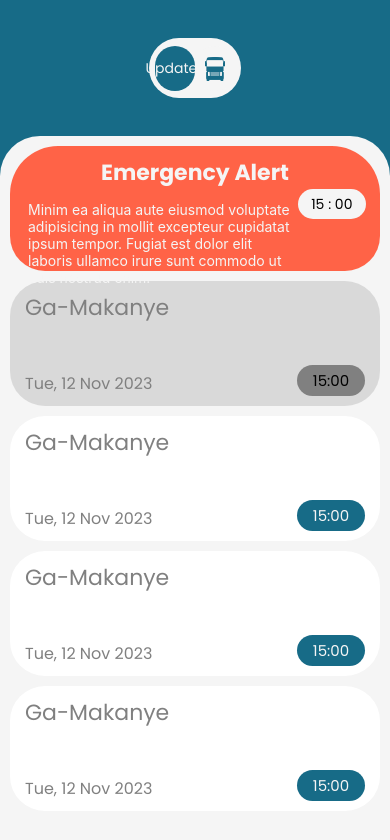
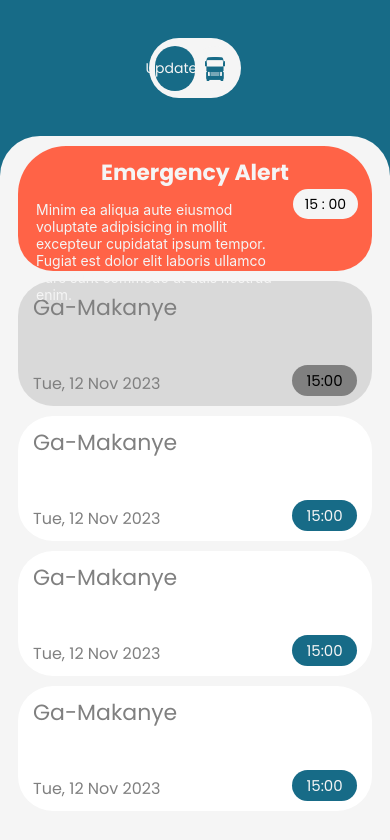
Before and after one commit to molokochris/Hydro-Alert, a React Native app: screen /Home in a window 390 px wide. Shown: the top 840 px of the page. Built offline with nearby package versions, Linux system fonts and the light colour scheme.

Commit message:
real time truck updates tab

```diff
--- a/src/pages/Home.js
+++ b/src/pages/Home.js
@@ -114,7 +114,7 @@ export default function Home() {
           borderTopRightRadius: 40,
           borderTopLeftRadius: 40,
           paddingVertical: 10,
-          paddingHorizontal: 10,
+          paddingHorizontal: 18,
         }}
       >
         {isUpdates ? (
```
